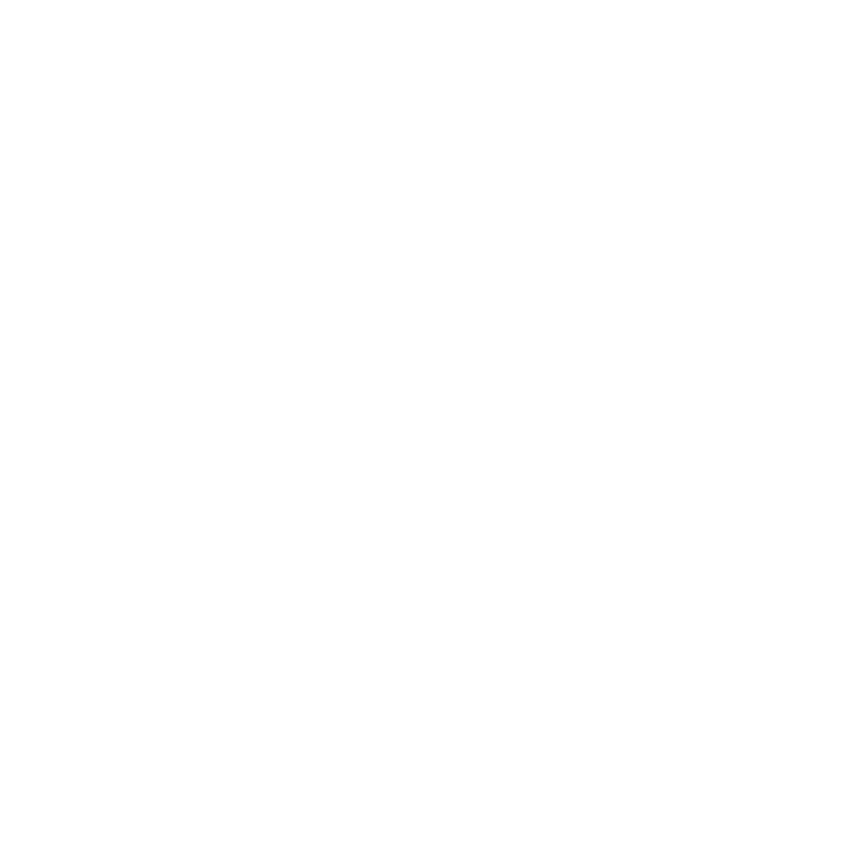
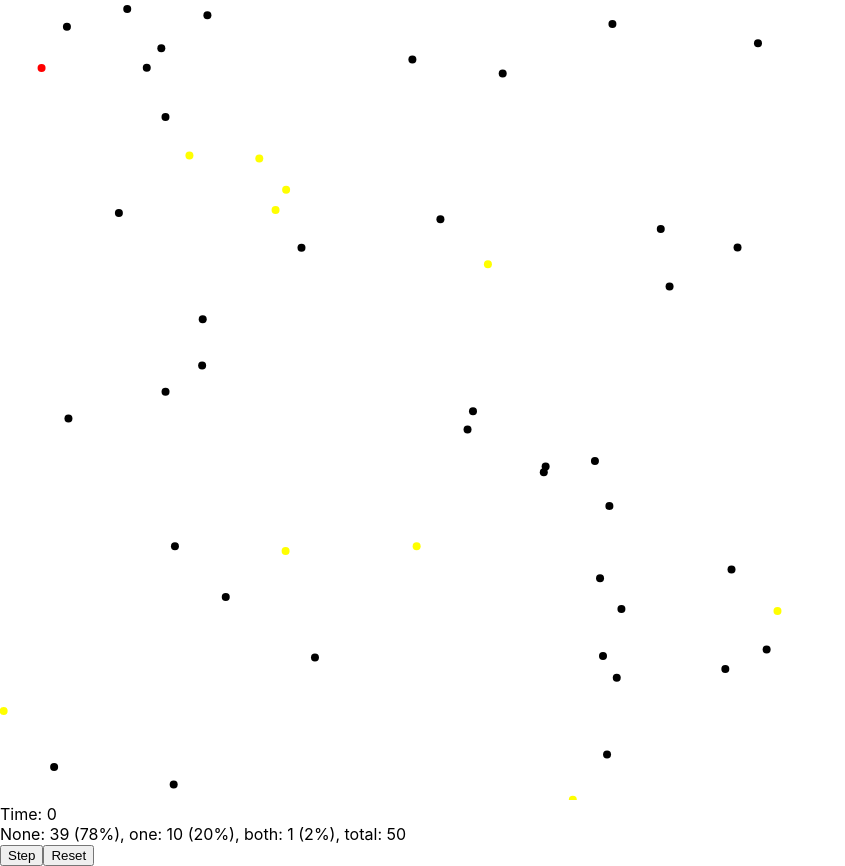
Before and after one commit to mat-sz/genesim, a React (Create React App) app: page / in a window 1280 px wide. Shown: the whole page, without its empty margins (0-845 px from the left). Before the commit the page ends 800 px from the top, so only its background shows below. Built offline with nearby package versions, Linux system fonts and the light colour scheme.

Commit message:
added a basic simulation display and controls

```diff
--- a/src/App.scss
+++ b/src/App.scss
@@ -11,3 +11,10 @@
   font-family: source-code-pro, Menlo, Monaco, Consolas, 'Courier New',
     monospace;
 }
+
+.simulation {
+  svg {
+    width: 800px;
+    height: 800px;
+  }
+}
--- a/src/App.tsx
+++ b/src/App.tsx
@@ -1,6 +1,99 @@
-import React from 'react';
+import React, { useCallback, useMemo, useState } from 'react';
 import './App.scss';
+import { init, Mutation, next, Settings } from './simulation';
+
+const defaultSettings: Settings = {
+  startOrganismCount: 50,
+  mutationRate: 0.15,
+  inactiveBaseSurvivalRate: 1.0,
+  activeBaseSurvivalRate: 1.0,
+  inactiveBaseSurvivalRateChange: -0.065,
+  activeBaseSurvivalRateChange: -0.055,
+  inactiveBaseReproductionRate: 0.5,
+  activeBaseReproductionRate: 0.5,
+  inactiveBaseReproductionRateChange: 0.01,
+  activeBaseReproductionRateChange: 0.01,
+};
 
 export const App: React.FC = () => {
-  return <div className="App"></div>;
+  const [state, setState] = useState(init(defaultSettings));
+  const [time, setTime] = useState(0);
+
+  const reset = useCallback(() => {
+    setState(init(defaultSettings));
+    setTime(0);
+  }, [setState, setTime]);
+
+  const step = useCallback(() => {
+    setState(state => next(state, defaultSettings));
+    setTime(time => time + 1);
+  }, [setState, setTime]);
+
+  const stats = useMemo(() => {
+    let mutationNone = 0;
+    let mutationOne = 0;
+    let mutationBoth = 0;
+    let total = 0;
+
+    for (const organism of state.organisms) {
+      total++;
+
+      switch (organism.mutation) {
+        case Mutation.NONE:
+          mutationNone++;
+          break;
+        case Mutation.ONE:
+          mutationOne++;
+          break;
+        case Mutation.BOTH:
+          mutationBoth++;
+          break;
+      }
+    }
+
+    return {
+      mutationNone,
+      mutationOne,
+      mutationBoth,
+      total,
+    };
+  }, [state]);
+
+  return (
+    <div className="simulation">
+      <svg xmlns="http://www.w3.org/2000/svg" viewBox="0 0 1 1">
+        {state.organisms.map(organism => (
+          <circle
+            key={organism.id}
+            cx={organism.x}
+            cy={organism.y}
+            r={0.005}
+            fill={
+              organism.mutation === Mutation.NONE
+                ? '#000'
+                : organism.mutation === Mutation.BOTH
+                ? '#f00'
+                : '#ff0'
+            }
+          ></circle>
+        ))}
+      </svg>
+      <div className="controls">
+        <div>Time: {time}</div>
+        <div>
+          None: {stats.mutationNone} (
+          {Math.round((stats.mutationNone / stats.total) * 100)}%), one:{' '}
+          {stats.mutationOne} (
+          {Math.round((stats.mutationOne / stats.total) * 100)}%), both:{' '}
+          {stats.mutationBoth} (
+          {Math.round((stats.mutationBoth / stats.total) * 100)}%), total:{' '}
+          {stats.total}
+        </div>
+        <div>
+          <button onClick={step}>Step</button>
+          <button onClick={reset}>Reset</button>
+        </div>
+      </div>
+    </div>
+  );
 };
--- a/src/simulation.ts
+++ b/src/simulation.ts
@@ -154,7 +154,7 @@
       }
 
       const organism: Organism = {
-        id: state.currentId++,
+        id: newState.currentId++,
         age: 0,
         mutation,
         x: Math.random(),
```
